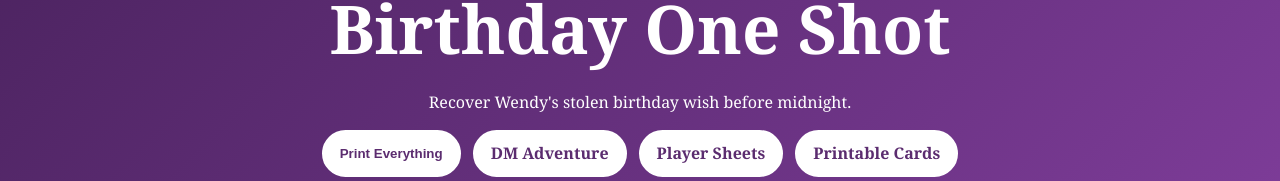
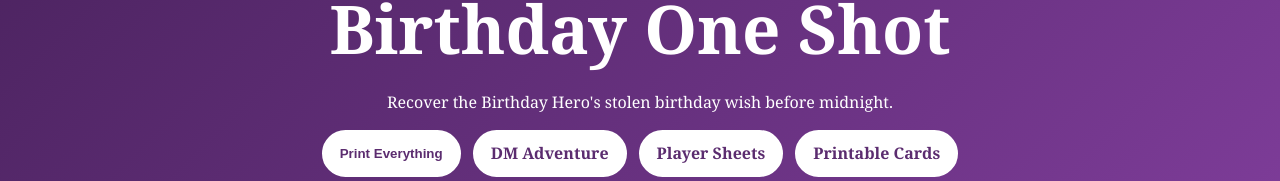
Before and after one commit to cbw29512/oneshot-forge, a website: page birthday-one-shot/index.html in a window 1280 px wide. Shown: the part 105-286 px from the top of the page. Drawn offline with Linux system fonts and the light colour scheme.

Commit message:
Generalize Birthday One Shot: remove Wendy references from index.html

```diff
--- a/birthday-one-shot/index.html
+++ b/birthday-one-shot/index.html
@@ -10,7 +10,7 @@
   <header class="hero">
     <p class="eyebrow">A Level 3 D&D 5e One-Shot</p>
     <h1>Birthday One Shot</h1>
-    <p>Recover Wendy's stolen birthday wish before midnight.</p>
+    <p>Recover the Birthday Hero's stolen birthday wish before midnight.</p>
     <div class="actions">
       <button onclick="window.print()">Print Everything</button>
       <a href="#rooms">DM Adventure</a>
```
